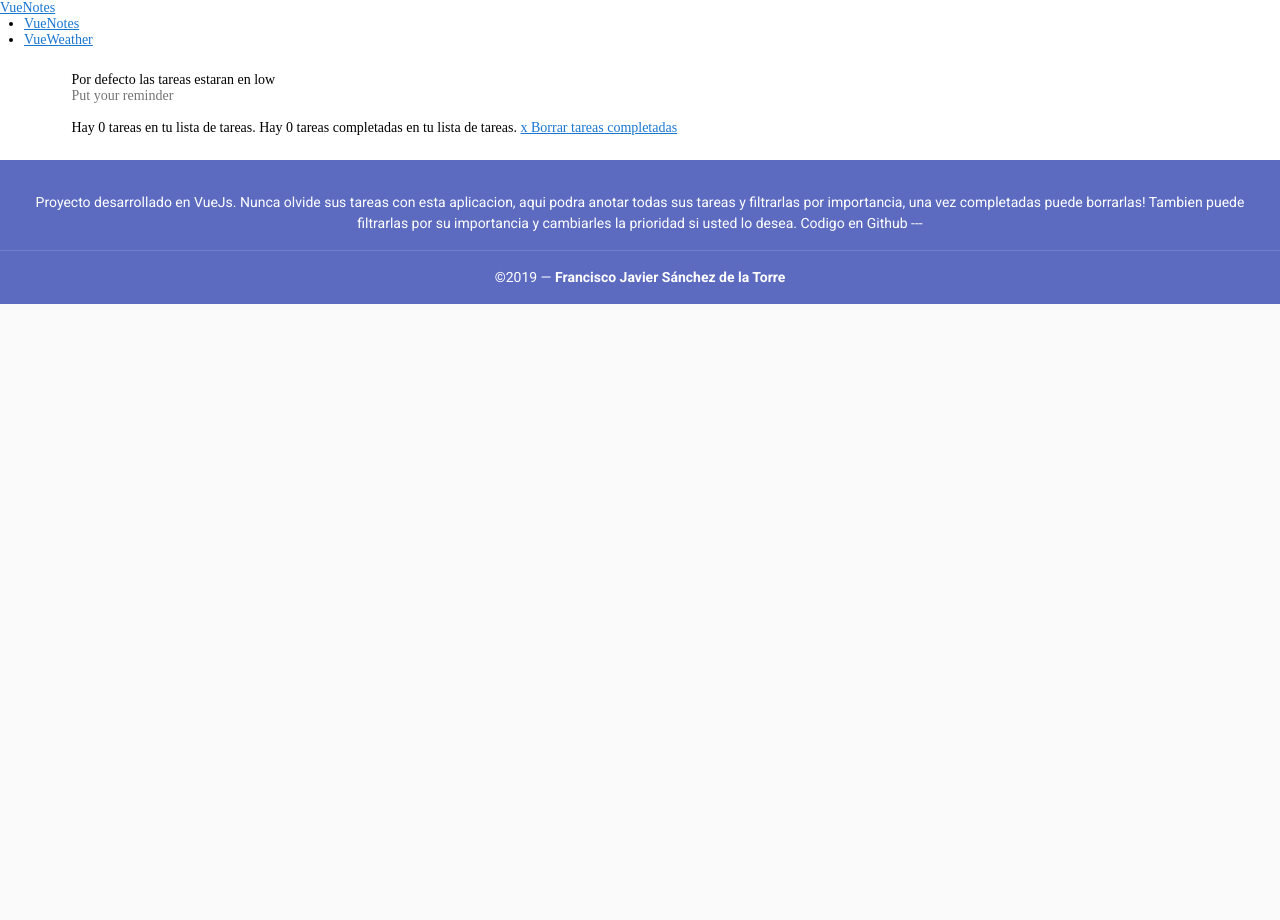
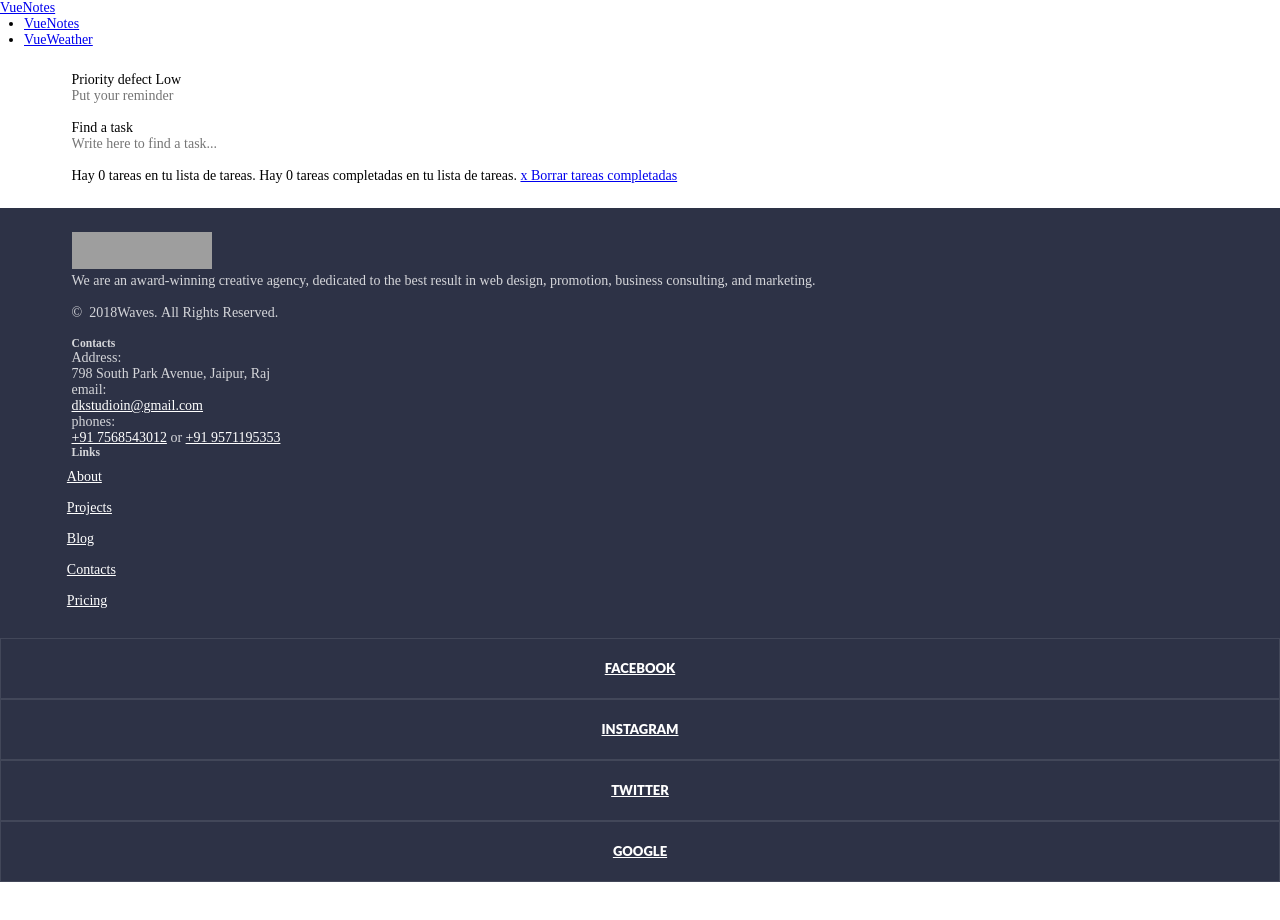
Before and after one commit to Franklonchas/VueNotes, a Vue app: page /#/ in a window 1280 px wide. Shown: the top 920 px of the page. After the commit the page ends 882 px from the top, so only its background shows below. Built offline with nearby package versions, Linux system fonts and the light colour scheme; grey boxes are pictures that could not be loaded; a small style sheet from the web is missing.

Commit message:
update project

```diff
--- a/src/components/BarNav.vue
+++ b/src/components/BarNav.vue
@@ -1,17 +1,17 @@
 <template>
     <nav class="navbar navbar-expand-lg navbar-light bg-light">
-        <a class="navbar-brand" href="#">{{ brand }}</a>
-        <button class="navbar-toggler" type="button" data-toggle="collapse" data-target="#navbarSupportedContent" aria-controls="navbarSupportedContent" aria-expanded="false" aria-label="Toggle navigation">
+        <a class="navbar-brand" href="#">VueNotes</a>
+        <button class="navbar-toggler" type="button" data-toggle="collapse" data-target="#navbarSupportedContent"
+                aria-controls="navbarSupportedContent" aria-expanded="false" aria-label="Toggle navigation">
             <span class="navbar-toggler-icon"></span>
         </button>
-
         <div class="collapse navbar-collapse" id="navbarSupportedContent">
-            <ul class="navbar-nav ml-auto">
+            <ul class="navbar-nav mr-auto">
                 <li class="nav-item active">
                     <router-link class="nav-link" to="/">{{brand}}</router-link>
                 </li>
                 <li class="nav-item">
-                    <router-link class="nav-link" to="/about">{{brand2}}</router-link>
+                    <router-link class="nav-link" to="/About">{{brand2}}</router-link>
                 </li>
             </ul>
         </div>
@@ -20,7 +20,7 @@
 
 <script>
     export default {
-        data () {
+        data() {
             return {
                 brand: 'VueNotes',
                 brand2: 'VueWeather'
--- a/src/components/GestionNotas.vue
+++ b/src/components/GestionNotas.vue
@@ -4,11 +4,21 @@
         <div class="input-group mb-3">
             <div class="input-group-prepend">
                 <div class="input-group-text">
-                    Por defecto las tareas estaran en low
+                    Priority defect Low
                 </div>
             </div>
             <input type="text" class="form-control" @keyup.enter="addNewTodo()" v-model="newTodoText" id="new-todo"
                    placeholder="Put your reminder">
+        </div>
+
+        <div class="input-group mb-3">
+            <div class="input-group-prepend">
+                <button v-on:click="findTask" class="btn btn-outline-secondary" type="button" id="button-addon1">Find a
+                    task
+                </button>
+            </div>
+            <input v-model="task" type="text" class="form-control" placeholder="Write here to find a task..."
+                   aria-label="Example text with button addon" aria-describedby="button-addon1">
         </div>
 
         Hay {{items.length}} tareas en tu lista de tareas.
@@ -102,7 +112,6 @@
                 if (item.completada == true) {
                     item.completada = false;
                     localStorage.setItem('todos', JSON.stringify(this.items));
-
                 } else
                     item.completada = true;
                 localStorage.setItem('todos', JSON.stringify(this.items));
@@ -128,6 +137,13 @@
                 this.items = this.auxItems;
                 localStorage.setItem('todos', JSON.stringify(this.items));
             },
+            findTask: function () {
+                for (let i = 0; i < this.items.length; i++) {
+                    if (this.items[i].tarea === this.task) {
+                        console.log("Encontrada");
+                    }
+                }
+            },
         },
         computed: {
             completadas: function () {
--- a/src/components/MyFooter.vue
+++ b/src/components/MyFooter.vue
@@ -1,40 +1,121 @@
 <template>
-    <div id="app">
-        <v-app id="inspire">
-            <v-footer dark height="auto">
-                <v-card flat tile class="indigo lighten-1 white--text text-xs-center">
-                    <v-card-text>
-                        <v-btn v-for="icon in icons" :key="icon" class="mx-3 white--text" icon>
-                            <v-icon size="24px">{{ icon }}</v-icon> &nbsp Code in Github
-                        </v-btn>
-                    </v-card-text>
-                    <v-card-text class="white--text pt-0">
-                        Proyecto desarrollado en VueJs. Nunca olvide sus tareas con esta aplicacion, aqui podra anotar
-                        todas sus tareas y filtrarlas por importancia, una vez completadas puede borrarlas! Tambien puede
-                        filtrarlas por su importancia y cambiarles la prioridad si usted lo desea.
-
-                        Codigo en Github ---
-                    </v-card-text>
-                    <v-divider></v-divider>
-                    <v-card-text class="white--text">
-                        &copy;2019 — <strong> {{nameDev}} </strong>
-                    </v-card-text>
-                </v-card>
-            </v-footer>
-        </v-app>
-    </div>
+    <footer class="section footer-classic context-dark bg-image" style="background: #2d3246;">
+        <div class="container">
+            <div class="row row-30">
+                <div class="col-md-4 col-xl-5">
+                    <div class="pr-xl-4"><a class="brand" href="index.html"><img class="brand-logo-light"
+                                                                                 src="images/agency/logo-inverse-140x37.png"
+                                                                                 alt="" width="140" height="37"
+                                                                                 srcset="images/agency/logo-retina-inverse-280x74.png 2x"></a>
+                        <p>We are an award-winning creative agency, dedicated to the best result in web design,
+                            promotion, business consulting, and marketing.</p>
+                        <!-- Rights-->
+                        <p class="rights"><span>©  </span><span class="copyright-year">2018</span><span> </span><span>Waves</span><span>. </span><span>All Rights Reserved.</span>
+                        </p>
+                    </div>
+                </div>
+                <div class="col-md-4">
+                    <h5>Contacts</h5>
+                    <dl class="contact-list">
+                        <dt>Address:</dt>
+                        <dd>798 South Park Avenue, Jaipur, Raj</dd>
+                    </dl>
+                    <dl class="contact-list">
+                        <dt>email:</dt>
+                        <dd><a href="mailto:#">dkstudioin@gmail.com</a></dd>
+                    </dl>
+                    <dl class="contact-list">
+                        <dt>phones:</dt>
+                        <dd><a href="tel:#">+91 7568543012</a> <span>or</span> <a href="tel:#">+91 9571195353</a>
+                        </dd>
+                    </dl>
+                </div>
+                <div class="col-md-4 col-xl-3">
+                    <h5>Links</h5>
+                    <ul class="nav-list">
+                        <li><a href="#">About</a></li>
+                        <li><a href="#">Projects</a></li>
+                        <li><a href="#">Blog</a></li>
+                        <li><a href="#">Contacts</a></li>
+                        <li><a href="#">Pricing</a></li>
+                    </ul>
+                </div>
+            </div>
+        </div>
+        <div class="row no-gutters social-container">
+            <div class="col"><a class="social-inner" href="#"><span
+                    class="icon mdi mdi-facebook"></span><span>Facebook</span></a></div>
+            <div class="col"><a class="social-inner" href="#"><span class="icon mdi mdi-instagram"></span><span>instagram</span></a>
+            </div>
+            <div class="col"><a class="social-inner" href="#"><span
+                    class="icon mdi mdi-twitter"></span><span>twitter</span></a></div>
+            <div class="col"><a class="social-inner" href="#"><span class="icon mdi mdi-youtube-play"></span><span>google</span></a>
+            </div>
+        </div>
+    </footer>
 </template>
 
 <script>
     export default {
-        data(){
-            return{
-                nameDev : 'Francisco Javier Sánchez de la Torre'
+        data() {
+            return {
+                nameDev: 'Francisco Javier Sánchez de la Torre'
             }
         }
     }
 </script>
 
 <style scoped>
+    .context-dark, .bg-gray-dark, .bg-primary {
+        color: rgba(255, 255, 255, 0.8);
+    }
 
+    .footer-classic a, .footer-classic a:focus, .footer-classic a:active {
+        color: #ffffff;
+    }
+
+    .nav-list li {
+        padding-top: 5px;
+        padding-bottom: 5px;
+    }
+
+    .nav-list li a:hover:before {
+        margin-left: 0;
+        opacity: 1;
+        visibility: visible;
+    }
+
+    ul, ol {
+        list-style: none;
+        padding: 0;
+        margin: 0;
+    }
+
+    .social-inner {
+        display: flex;
+        flex-direction: column;
+        align-items: center;
+        width: 100%;
+        padding: 23px;
+        font: 900 13px/1 "Lato", -apple-system, BlinkMacSystemFont, "Segoe UI", Roboto, "Helvetica Neue", Arial, sans-serif;
+        text-transform: uppercase;
+        color: rgba(255, 255, 255, 0.5);
+    }
+
+    .social-container .col {
+        border: 1px solid rgba(255, 255, 255, 0.1);
+    }
+
+    .nav-list li a:before {
+        content: "\f14f";
+        font: 400 21px/1 "Material Design Icons";
+        color: #4d6de6;
+        display: inline-block;
+        vertical-align: baseline;
+        margin-left: -28px;
+        margin-right: 7px;
+        opacity: 0;
+        visibility: hidden;
+        transition: .22s ease;
+    }
 </style>
```
